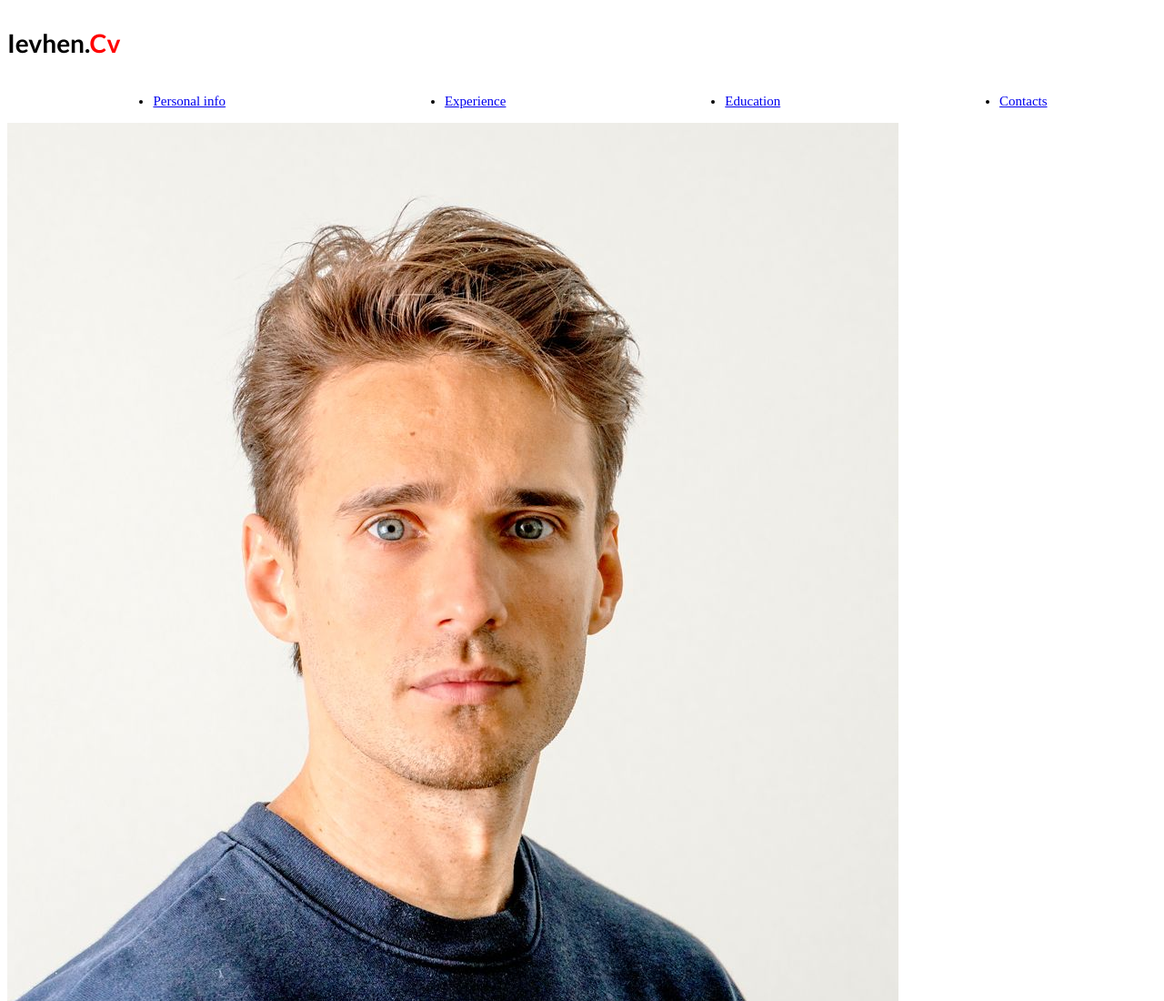
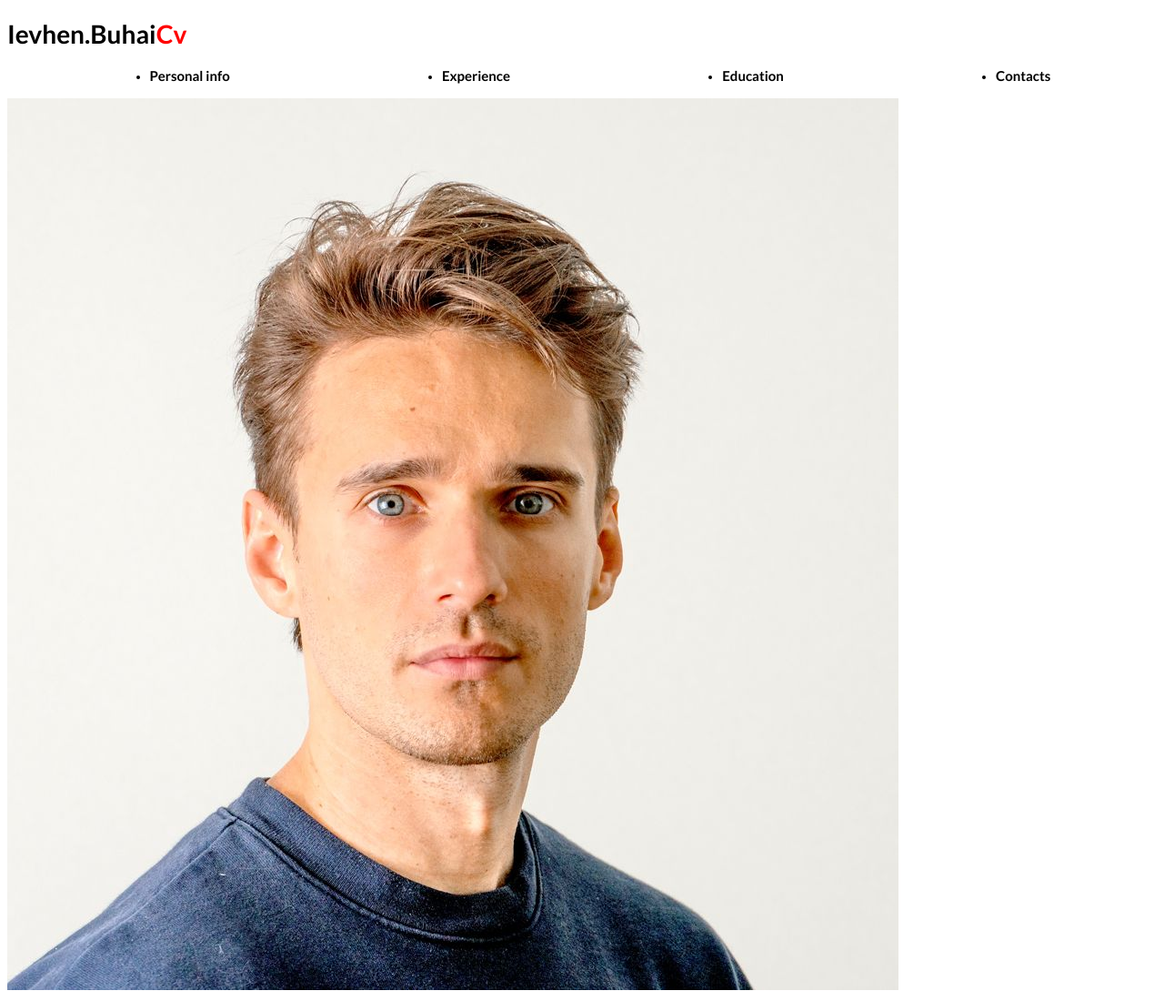
Before and after one commit to ievgenbugai/cv, a plain HTML site: page index.html in a window 1280 px wide. Shown: the top 1100 px of the page at 91% size. Drawn offline with Linux system fonts and the light colour scheme.

Commit message:
Edititng

```diff
--- a/css/index.css
+++ b/css/index.css
@@ -1,26 +1,36 @@
 @import url('https://fonts.googleapis.com/css2?family=Lato:wght@700&display=swap" rel="stylesheet');
 
-.logo {
+:root {
+    --main-color:black; /*загальний колір*/
+}
+/* .logo {
     display: flex;
     justify-content: flex-start;
-}
-.namecolor {
+} */
+.header-nav .namecolor {
     color: black;
     font-size: 28px;
     font-family: 'Lato', sans-serif;
+
 }
-.cv {
+.header-nav .cv {
     color: red;
     font-size: 28px;
     font-family: 'Lato', sans-serif;
 }
 
-.menu {
+.header-nav .menu-items {
     display: flex;
     justify-content: space-around;
 
     flex-direction: row;
     cursor: pointer;
     font-size: 15px;
+    text-decoration: none;
+}
 
+.header-nav .menu-items a {
+    text-decoration: none;
+    color: var(--main-color);
+    font-family: 'Lato', sans-serif;
 }
--- a/index.html
+++ b/index.html
@@ -9,18 +9,18 @@
 
 <body>
     <header>
-        <div class="logo">
-            <h1><span class="namecolor">Ievhen.</span><span class="cv">Cv</span></h1>
-        </div>
-    <nav>
-        <div>
-            <ul class="menu">
+        <nav class="header-nav">
+        <!--<div class="logo">-->
+        <h1><span class="namecolor">Ievhen.Buhai</span><span class="cv">Cv</span></h1>
+        <!--</div>-->
+            <!-- <div class="main-menu"> -->
+            <ul class="menu-items">
                 <li><a href="#Personal info">Personal info</a></li>
                 <li><a href="#Experience">Experience</a></li>
                 <li><a href="#Education">Education</a></li>
                 <li><a href="#Contacts">Contacts</a></li>
             </ul>
-            </div>
+        <!-- </div> -->
         </nav>
     </header>
 
```
Lines whose indentation alone changed are shown as unchanged.
